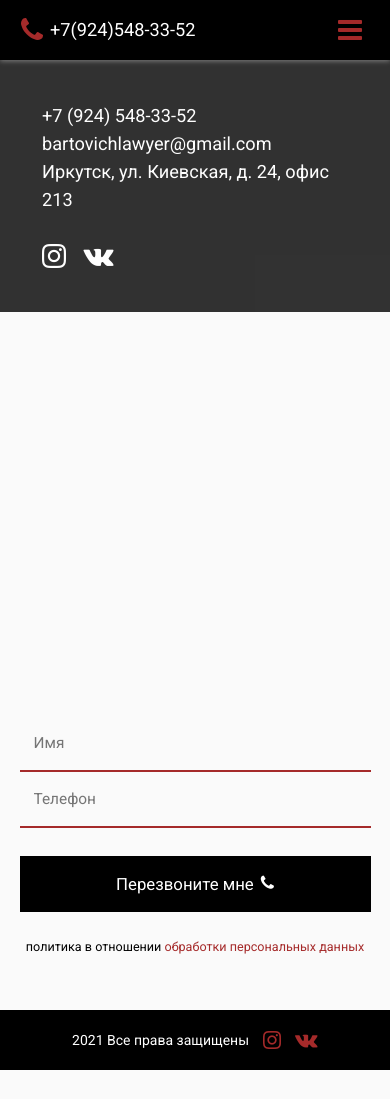
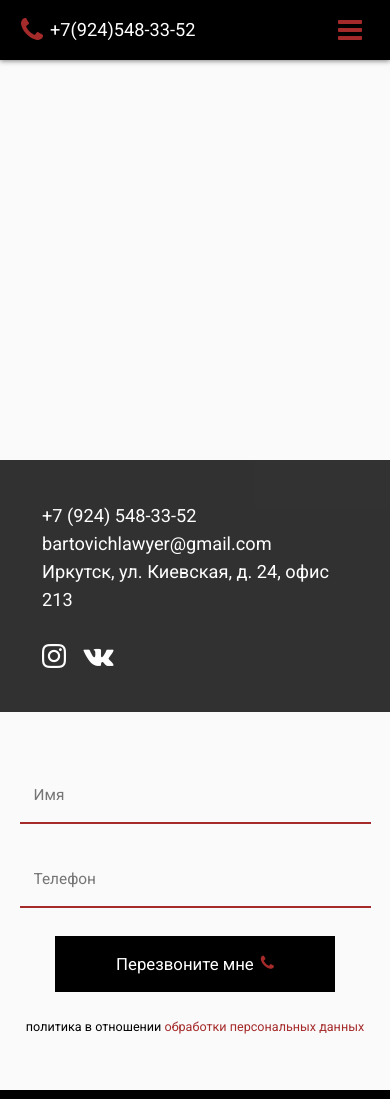
Before and after one commit to leeloo3m/Bartovich-v1, a plain HTML site: page contact.html in a window 390 px wide. Shown: the top 1099 px of the page. Before the commit the page ends 1070 px from the top, so only its background shows below. Drawn offline with nearby package versions, Linux system fonts and the light colour scheme; files whose address does not match are found by name.

Commit message:
adaptation of map on mobile device

```diff
--- a/contact.html
+++ b/contact.html
@@ -60,7 +60,7 @@
 		<main class="mainContact">
 			<div class="map">
 				<div class="map__body">
-					<script type="text/javascript" charset="utf-8" async src="https://api-maps.yandex.ru/services/constructor/1.0/js/?um=constructor%3Acde7548aaf63c4fa41edc29a3c5b2380a31bb4b110858d1117cb9e6723fe9a6e&amp;width=100%25&amp;height=600&amp;lang=ru_RU&amp;scroll=falce"></script>
+					<script type="text/javascript" charset="utf-8" async src="https://api-maps.yandex.ru/services/constructor/1.0/js/?um=constructor%3Acde7548aaf63c4fa41edc29a3c5b2380a31bb4b110858d1117cb9e6723fe9a6e&amp;width=100%25&amp;height=100%25&amp;lang=ru_RU&amp;scroll=falce"></script>
 				</div>
 				<div class="map__label">
 					<ul class="map__list">
--- a/scss/style.scss
+++ b/scss/style.scss
@@ -484,15 +484,19 @@ main{
 	}
 }
 /* MAIN contact ----------------------------------------*/
-
 .map{
 	margin-top: 20px;
-	min-height: 600px;
+	// min-height: 600px;
 	position: relative;
-	@media (max-width:768px){
+	@media (max-width:480px){
 		position: static;
 		margin-top: 60px;
-		overflow: hidden;
+	}
+	&__body{
+		height: 600px;
+		@media (max-width:768px){
+			height: 400px;
+		}
 	}
 	&__label{
 		position: absolute;
@@ -534,6 +538,9 @@ main{
 	margin-bottom: 4rem;
 	& .policy{
 		margin-top: 2rem;
+		@media (max-width:480px){
+			margin: 0;
+		}
 	}
 }
 .contactForm{
@@ -556,11 +563,14 @@ main{
 	&__item{
 		background-color: transparent;
 		font-size: 1.1rem;
-		padding: 0 1rem;
+		padding: 1rem;
 		border-bottom: 2px solid $element;
 		width: 100%;
 		height: 4rem;
 		margin: 0rem 1rem;
+		@media (max-width:480px) {
+			margin-bottom: 2rem;
+		}
 	}
 	& button{
 		border: none;
@@ -570,10 +580,12 @@ main{
 		transition: all 0.3s ease;
 		margin-top: -2rem;
 		@media (max-width:480px){
-			margin-top: 2rem;
+			margin-top: 0rem;
+			width: 80%;
 		}
 		& i{
 			margin-left: 0.5rem;
+			color: $element;
 		}
 		&:hover{
 			box-shadow: 0 0px 10px $shadowColor;
```
Also changed, not shown: css/style.css.
